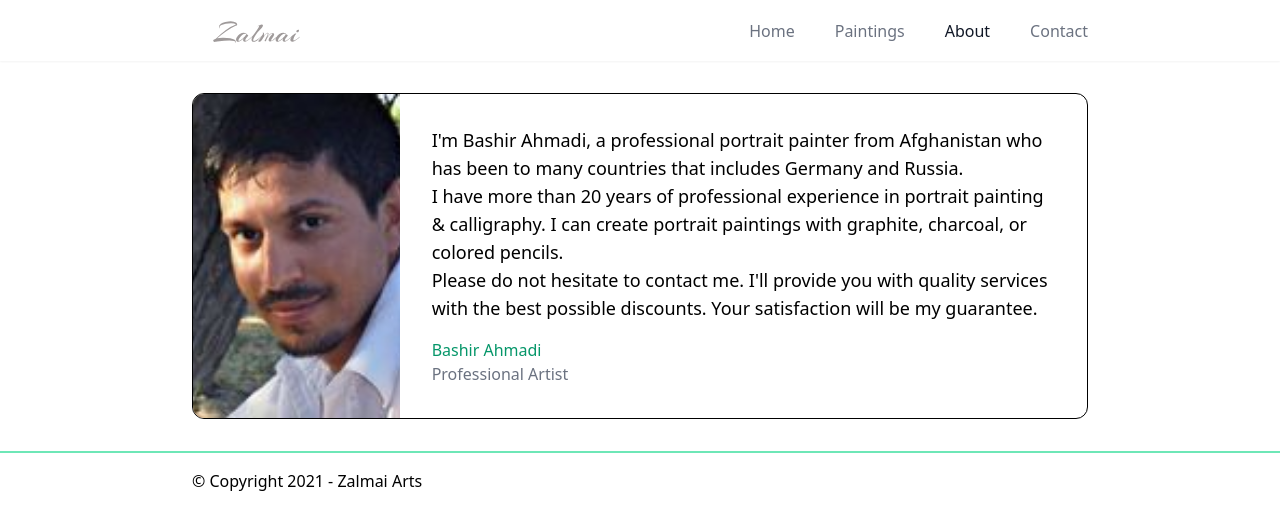
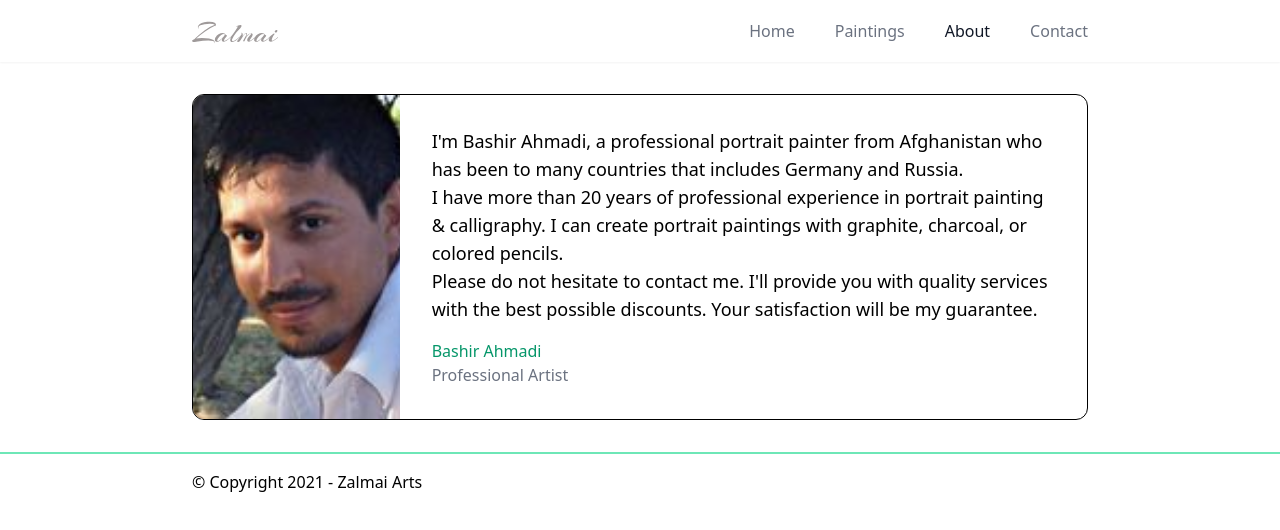
Before and after one commit to theahmadzai/zalmaiarts, a Gatsby site: page /about in a window 1280 px wide. Built offline with nearby package versions, Linux system fonts and the light colour scheme; Gatsby itself is replaced by a stand-in of ours.

Commit message:
Fix logo viewbox and add netlify.toml

```diff
--- a/src/components/logo.js
+++ b/src/components/logo.js
@@ -5,7 +5,7 @@ export default function Logo() {
     <svg
       style={{ background: '0 0', width: '128px' }}
       preserveAspectRatio="xMidYMid"
-      viewBox="115.964 10.982 268.073 128.035"
+      viewBox="160 10 270 130"
       xmlns="http://www.w3.org/2000/svg"
     >
       <defs />
```
Also changed, not shown: netlify.toml (added).
